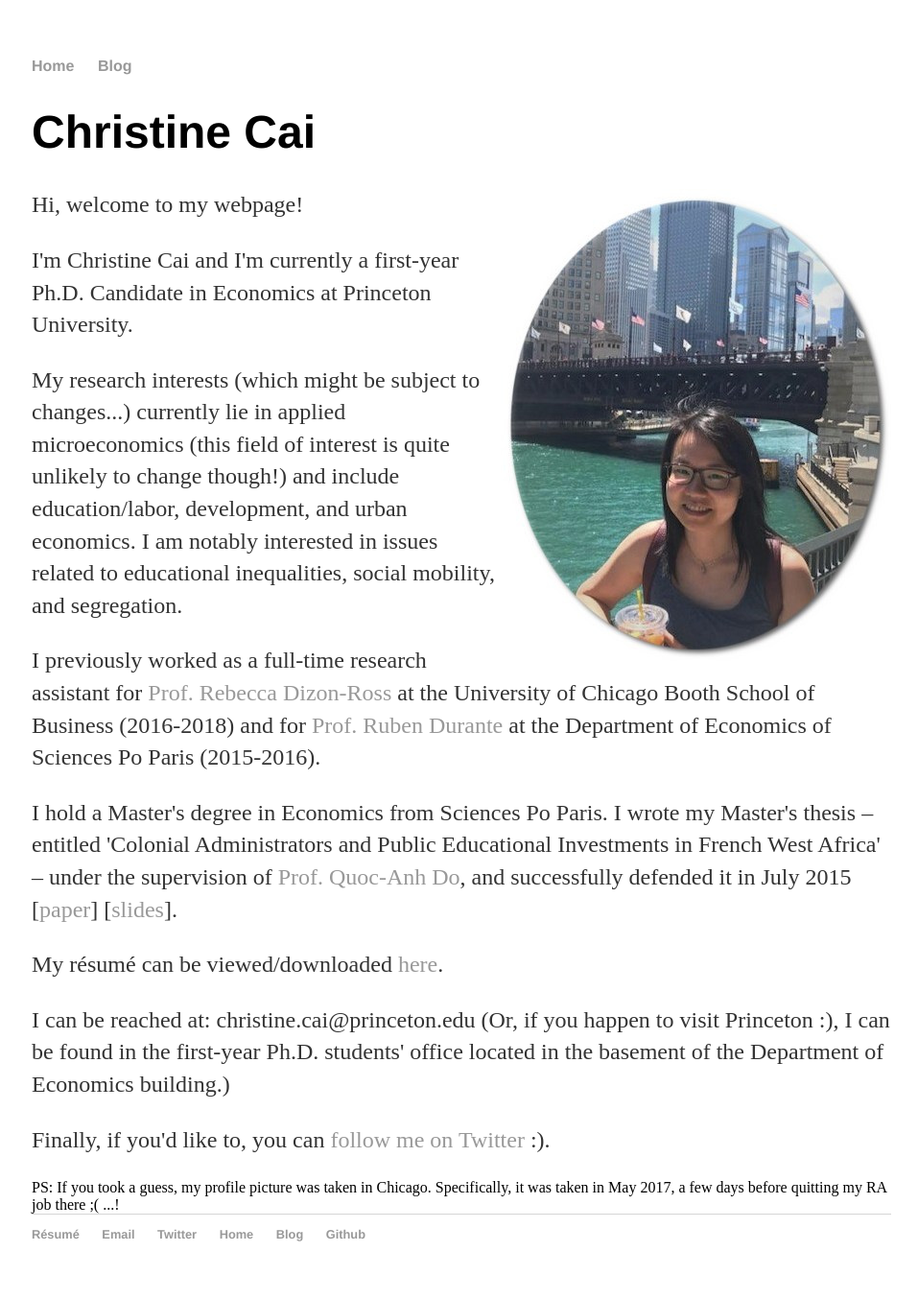
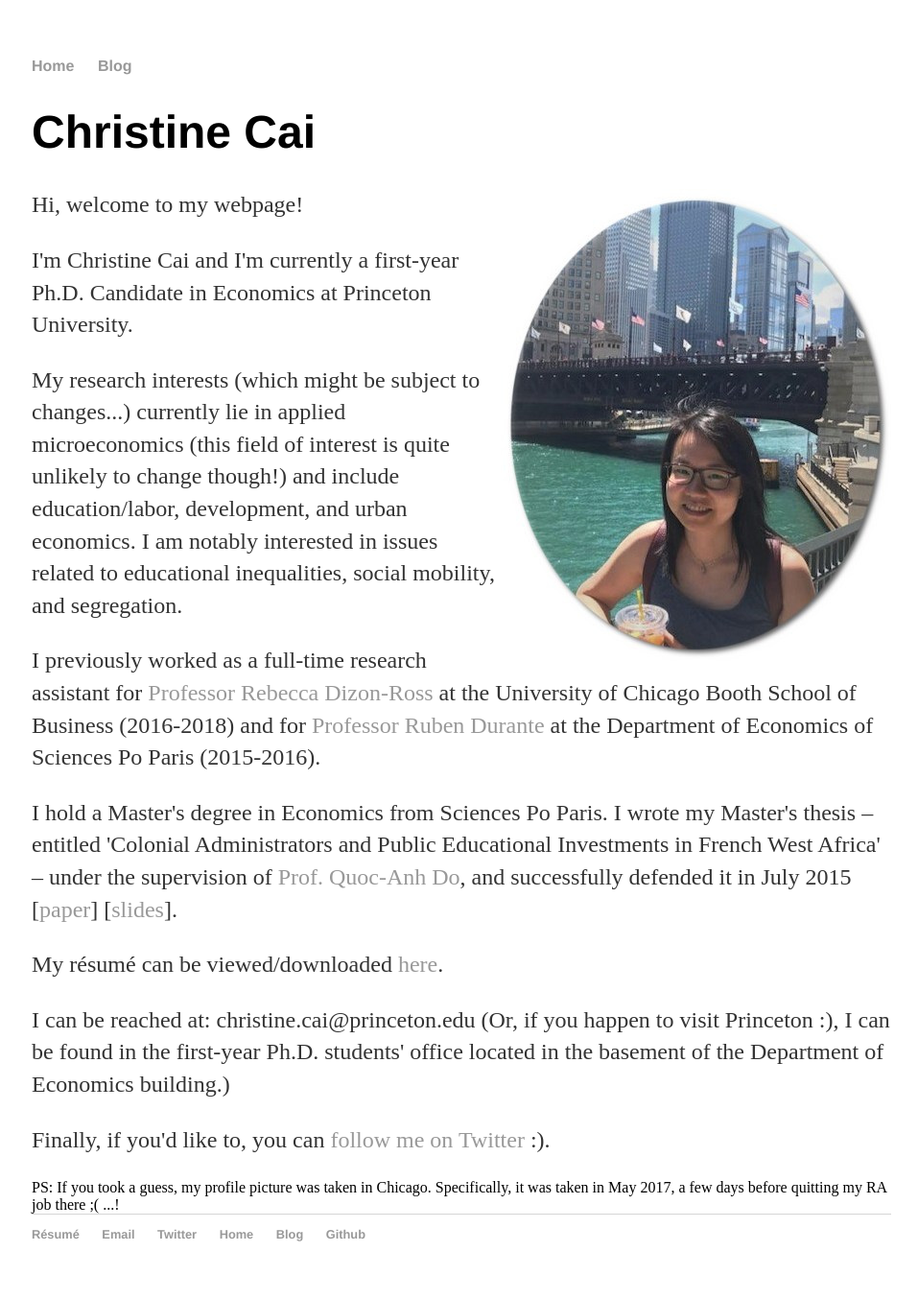
Before and after one commit to christinecai/christinecai.github.io, a Jekyll site: the page built from index.html, in a window 1280 px wide. Shown: the whole page at 96% size, without its empty margins (159-1116 px from the left). Built offline with Jekyll 4.4.1, drawn with Linux system fonts in a browser that asks for light colours.

Commit message:
Update index.html

```diff
--- a/index.html
+++ b/index.html
@@ -20,9 +20,9 @@ title: Christine Cai
 			I am notably interested in issues related to educational inequalities, social mobility, and segregation.</p>
 
 		<p>I previously worked as a full-time research assistant for
-			<a href="http://faculty.chicagobooth.edu/rebecca.dizon-ross/">Prof. Rebecca Dizon-Ross</a>
+			<a href="http://faculty.chicagobooth.edu/rebecca.dizon-ross/">Professor Rebecca Dizon-Ross</a>
 			at the University of Chicago Booth School of Business (2016-2018) and for
-			<a href="https://www.rubendurante.net">Prof. Ruben Durante</a>
+			<a href="https://www.rubendurante.net">Professor Ruben Durante</a>
 			at the Department of Economics of Sciences Po Paris (2015-2016).</p>
 
 		<p>I hold a Master's degree in Economics from Sciences Po Paris. I wrote my Master's thesis –
```
